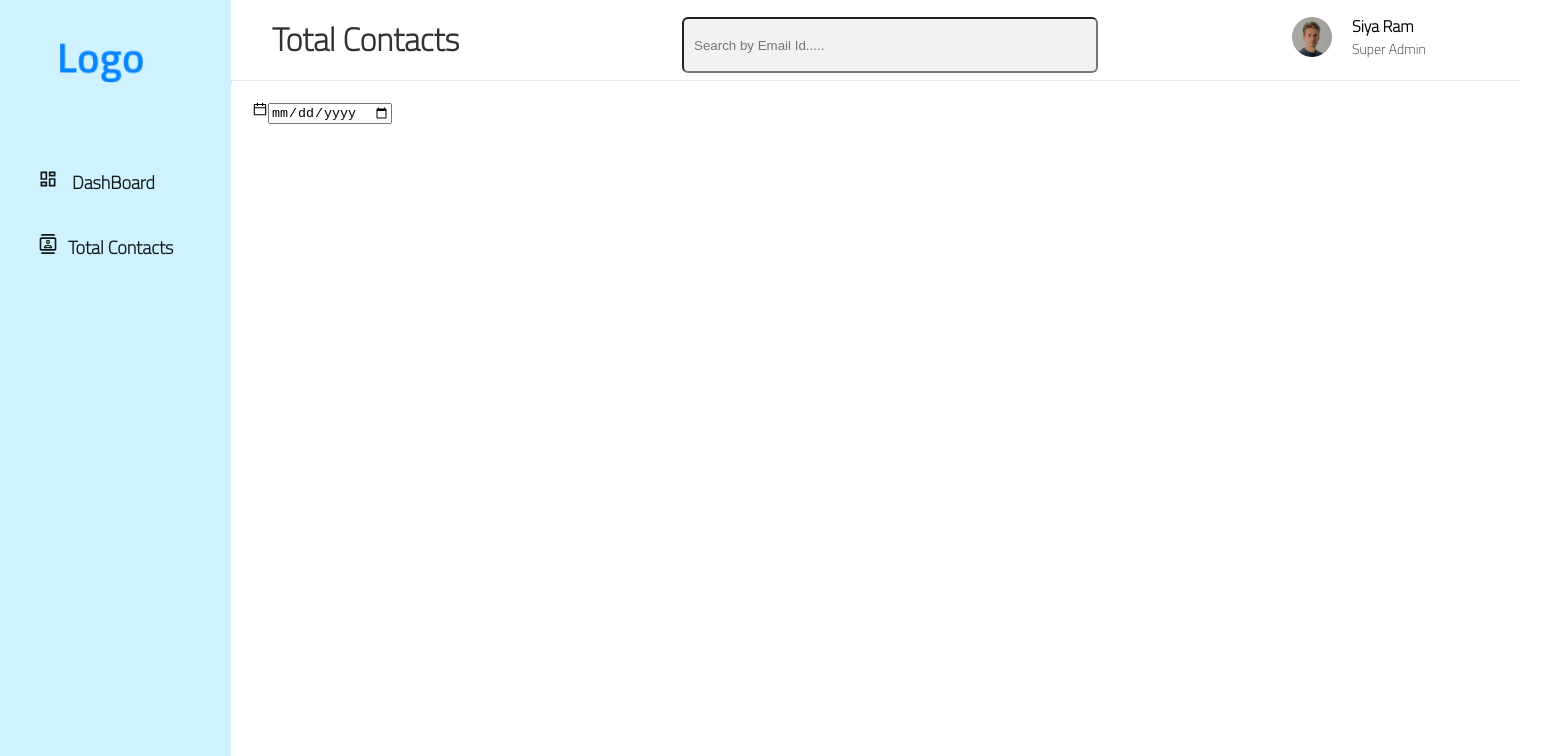
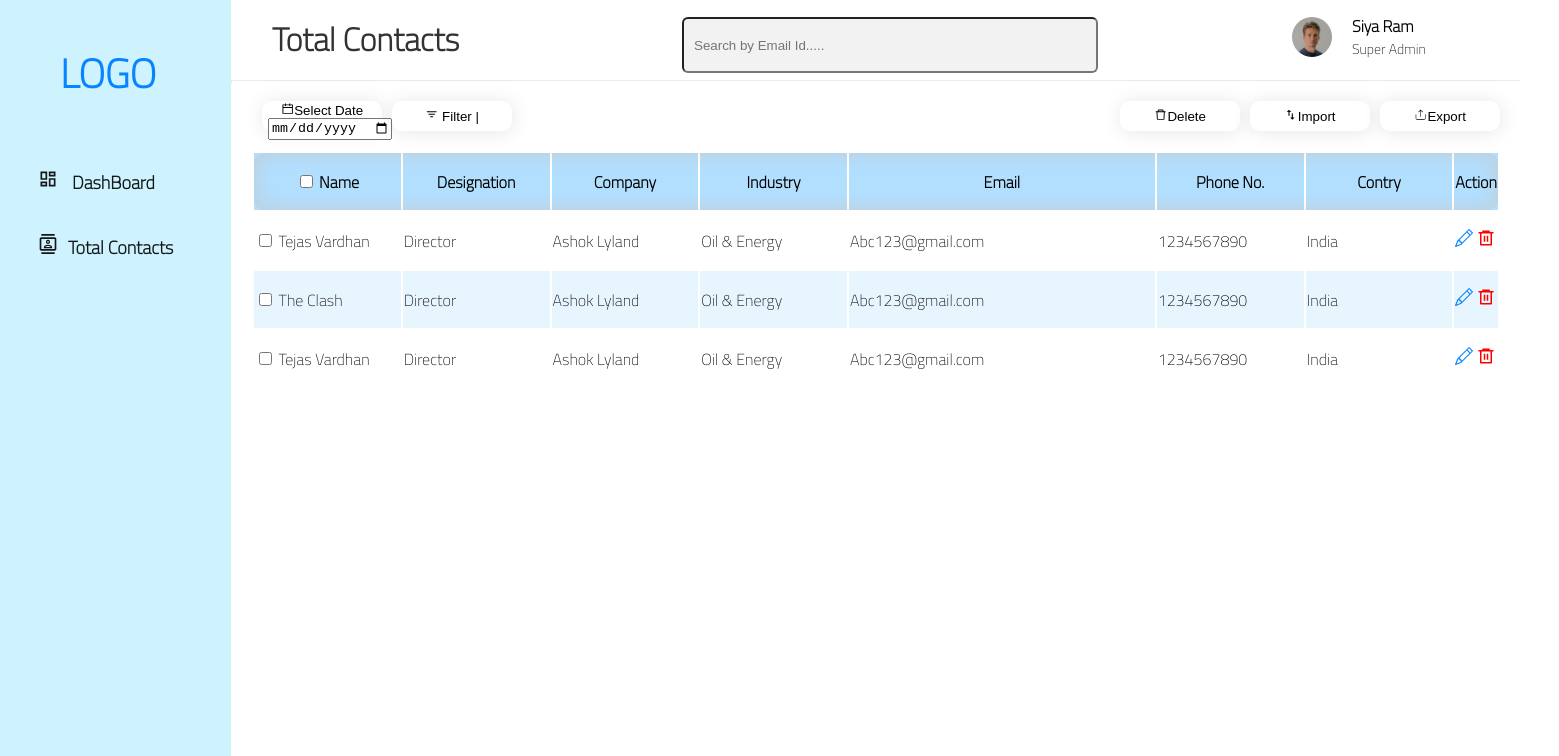
Before and after one commit to YogeshDhengale/Contacts-manager, a React (Create React App) app in the folder Frontend/: page /contactpage in a window 1280 px wide. Shown: the top 756 px of the page, 1559 px wide, since content can reach past the window. Built offline with nearby package versions, Linux system fonts and the light colour scheme.

Commit message:
Tabel And buttons are pushed

```diff
--- a/Frontend/src/Components/Contacts-Page/Contacts-Page.css
+++ b/Frontend/src/Components/Contacts-Page/Contacts-Page.css
@@ -1,10 +1,140 @@
-.contactTable{
+.contactTable {
     position: absolute;
-    width: 1287px;
-    height: 89.01%;
+    width: 1248px;
+    height: 80%;
     margin: 0;
     padding: 20px;
     left: 232px;
     top: 81px;
     background-color: white;
 }
+
+.buttons{
+    display: flex;
+    justify-content: space-between;
+    flex-direction: row;
+    left: 1000px;
+}
+
+.bttons-left {
+    display: flex;
+    flex-direction: row;
+    left: 1000px;
+}
+
+.bttons-right {
+    display: flex;
+    flex-direction: row;
+    left: 1000px;
+}
+
+.bttons-left > button{
+    background-color: white;
+    border: none;
+    width: 120px;
+    height: 30px;
+    margin-left: 10px;
+    outline: none;
+    background: #FFFFFF;
+    box-shadow: 1px 1px 20px rgba(0, 0, 0, 0.1);
+    border-radius: 10px;
+}
+
+
+.bttons-right >button {
+    background-color: white;
+    border: none;
+    width: 120px;
+    height: 30px;
+    margin-left: 10px;
+    outline: none;
+    background: #FFFFFF;
+    box-shadow: 1px 1px 20px rgba(0, 0, 0, 0.1);
+    border-radius: 10px;
+}
+
+.table {
+    font-family: 'Titillium Web';
+    table-layout: fixed;
+    width: 100%;
+    margin-top: 20px;
+}
+
+thead {
+    background: #B3DFFF;
+    box-shadow: inset -1px -1px 20px rgba(254, 134, 39, 0.1), inset 1px 1px 20px rgba(254, 134, 39, 0.1);
+    border-radius: 10px;
+}
+
+
+
+
+
+thead th:nth-child(1) {
+    width: 12%;
+}
+
+thead th:nth-child(2) {
+    width: 12%;
+}
+
+thead th:nth-child(3) {
+    width: 12%;
+}
+
+thead th:nth-child(4) {
+    width: 12%;
+}
+
+thead th:nth-child(5) {
+    width: 25%;
+}
+
+thead th:nth-child(6) {
+    width: 12%;
+}
+
+thead th:nth-child(7) {
+    width: 12%;
+}
+
+thead th:nth-child(8) {
+    width: 10%;
+}
+
+tbody th:nth-child(8) {
+    display: flex;
+    justify-content: space-between;
+    flex-direction: column;
+}
+
+tr {
+    margin: 10px;
+    height: 57px;
+}
+
+tbody tr:nth-child(odd) {
+    background-color: white;
+}
+
+tbody tr:nth-child(even) {
+    background-color: rgba(178, 223, 255, 0.31);
+    border-radius: 10px;
+}
+
+.actionbtn>button {
+    border: none;
+    outline: none;
+
+}
+
+.pen {
+    font-size: 18px;
+    color: #0884FF;
+}
+
+
+.del {
+    font-size: 18px;
+    color: red;
+}
--- a/Frontend/src/Components/Contacts-Page/Contacts-Page.jsx
+++ b/Frontend/src/Components/Contacts-Page/Contacts-Page.jsx
@@ -1,4 +1,8 @@
-import { AiOutlineCalendar } from "react-icons/ai"
+import { AiOutlineCalendar, AiOutlineDelete } from "react-icons/ai"
+import {CiExport} from 'react-icons/ci'
+import { BsFilter, BsPencil } from 'react-icons/bs'
+import { MdImportExport} from "react-icons/md"
+import { RiDeleteBin6Line } from 'react-icons/ri'
 import Navbar from "../navbar/navbar"
 import SideNavBar from "../sideNavBar/SideNavBar"
 import './Contacts-Page.css'
@@ -9,9 +13,67 @@ const Contacts_page = () => {
             <SideNavBar></SideNavBar>
             <Navbar></Navbar>
             <div className="contactTable">
-                <div className="date">
-                    <span className="calendericon">{<AiOutlineCalendar></AiOutlineCalendar>}</span>
-                    <input type="date" className="selectDate" name="" id="" placeholder="Select Date" />
+                <div className="buttons">
+                <div className="bttons-left">
+                    <button className="date">{<AiOutlineCalendar></AiOutlineCalendar>}Select Date <input type="date" /></button>
+                    <button className="filter">{ <BsFilter></BsFilter>} Filter | </button>
+                </div>
+                <div className="bttons-right">
+                    <button className="delete">{<AiOutlineDelete></AiOutlineDelete>}Delete</button>
+                    <button className="import">{<MdImportExport></MdImportExport>}Import</button>
+                    <button className="export">{<CiExport></CiExport>}Export</button>
+                </div>
+
+                </div>
+
+                <div className="table">
+                    <table>
+                        <thead>
+                            <tr>
+                                <th scope="col"> <input type="checkbox" /> Name</th>
+                                <th scope="col">Designation</th>
+                                <th scope="col">Company</th>
+                                <th scope="col">Industry</th>
+                                <th scope="col">Email</th>
+                                <th scope="col">Phone No.</th>
+                                <th scope="col">Contry</th>
+                                <th scope="col">Action</th>
+                            </tr>
+                        </thead>
+                        <tbody>
+                            <tr>
+                                <td>  <input type="checkbox" /> Tejas Vardhan</td>
+                                <td>Director</td>
+                                <td>Ashok Lyland</td>
+                                <td>Oil & Energy</td>
+                                <td>Abc123@gmail.com</td>
+                                <td>1234567890</td>
+                                <td>India</td>
+                                <td className="actionbtn"><a className="pen"><BsPencil></BsPencil></a> <a className="del"><RiDeleteBin6Line></RiDeleteBin6Line></a> </td>
+                            </tr>
+                            <tr>
+                                <td> <input type="checkbox" /> The Clash</td>
+                                <td>Director</td>
+                                <td>Ashok Lyland</td>
+                                <td>Oil & Energy</td>
+                                <td>Abc123@gmail.com</td>
+                                <td>1234567890</td>
+                                <td>India</td>
+                                <td className="actionbtn"><a className="pen"><BsPencil></BsPencil></a> <a className="del"><RiDeleteBin6Line></RiDeleteBin6Line></a> </td>
+                            </tr>
+                            <tr>
+                                <td> <input type="checkbox" /> Tejas Vardhan</td>
+                                <td>Director</td>
+                                <td>Ashok Lyland</td>
+                                <td>Oil & Energy</td>
+                                <td>Abc123@gmail.com</td>
+                                <td>1234567890</td>
+                                <td>India</td>
+                                <td className="actionbtn"><a className="pen"><BsPencil></BsPencil></a> <a className="del"><RiDeleteBin6Line></RiDeleteBin6Line></a> </td>
+                            </tr>
+                        </tbody>
+                    </table>
+
                 </div>
             </div>
 
--- a/Frontend/src/Components/Login/Login.css
+++ b/Frontend/src/Components/Login/Login.css
@@ -143,7 +143,7 @@
     position: absolute;
     width: 57px;
     height: 18px;
-    left: 48%;
+    left: 50%;
     top: 540px;
 
     font-family: 'Open Sans';
--- a/Frontend/src/Components/sideNavBar/SideNavBar.jsx
+++ b/Frontend/src/Components/sideNavBar/SideNavBar.jsx
@@ -9,7 +9,7 @@ const SideNavBar = () => {
     <section class="app">
   <aside class="sidebar">
          <header>
-        <img className='img' src={logo} alt="" />
+        <h1 className="img">LOGO</h1>
       </header>
     <nav class="sidebar-nav">
       <ul>
--- a/Frontend/src/Components/sideNavBar/sidebar.css
+++ b/Frontend/src/Components/sideNavBar/sidebar.css
@@ -14,6 +14,10 @@
 }
 
 .img {
+    font-family: 'Titillium Web';
+    font-size: 40px;
+    font-weight: 800;
+    color: #0884FF;
     margin-left: 10px;
     margin-top: 30px;
     position: absolute;
@@ -24,7 +28,6 @@
 }
 
 .sidebar-nav {
-    position: fixed;
     margin-top: 150px;
     width: 13em;
     height: 100%;
```
